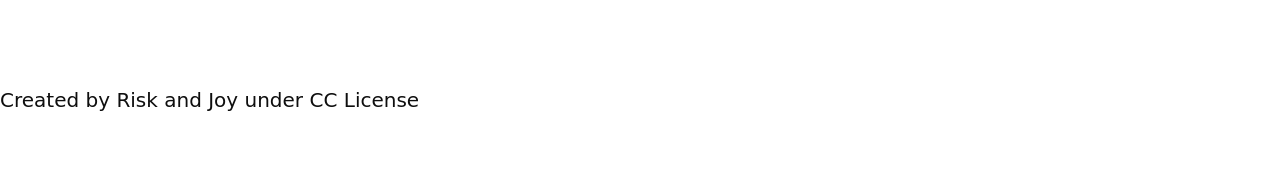
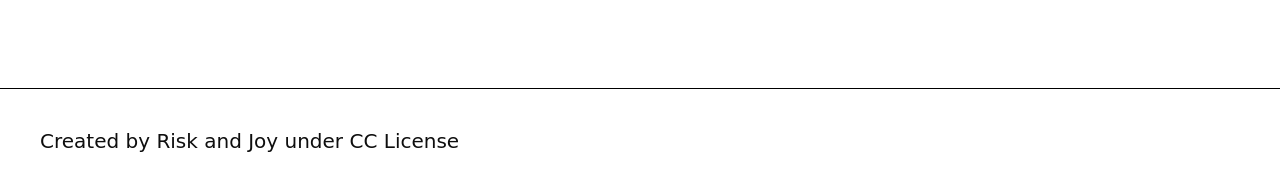
Before and after one commit to JoyTaribagshaw/JavaScript-Group-Capstone, a website built with webpack: page src/index.html in a window 1280 px wide. Shown: the part 148-338 px from the top of the page. Built offline with nearby package versions, Linux system fonts and the light colour scheme; no server answers.

Commit message:
Style footer

```diff
--- a/src/index.css
+++ b/src/index.css
@@ -111,13 +111,13 @@ navbar h1 {
 }
 
 /* Footer */
-/* footer {
+footer {
   background-color: white;
   padding: 40px;
   text-align: left;
   border-top: 1px solid black;
-  border-bottom: 1px solid black; */
-/* } */
+  border-bottom: 1px solid black;
+}
 
 footer p {
   margin: 0;
```
